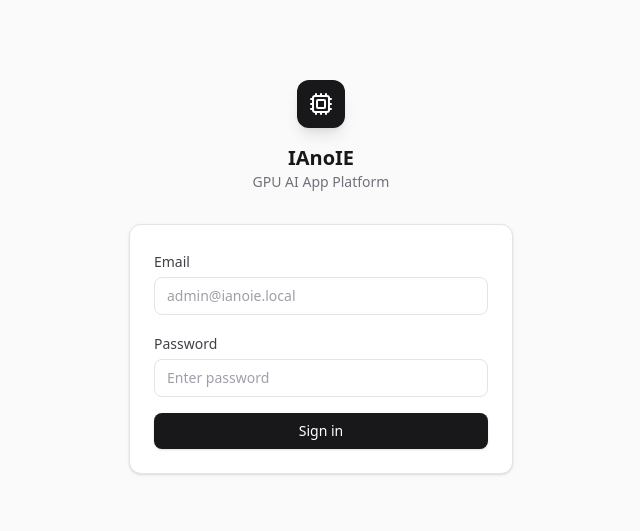
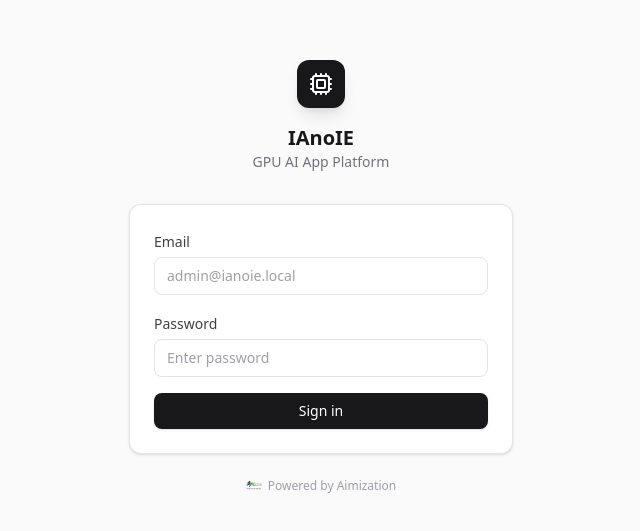
Before and after one commit to Proage-Desenvolvimento/IAnoIE, a React (Vite) app in the folder frontend/: page /login in a window 1280 px wide. Shown: the part 123-654 px from the top of the page, without its empty margins (319-959 px from the left). Built offline with nearby package versions, Linux system fonts and the light colour scheme; no server answers.

Commit message:
Logo AIMization

```diff
--- a/frontend/src/components/layout/Sidebar.tsx
+++ b/frontend/src/components/layout/Sidebar.tsx
@@ -63,6 +63,15 @@
           <LogOut className="h-4 w-4" />
           Sign out
         </button>
+        <a
+          href="https://aimization.com/"
+          target="_blank"
+          rel="noopener noreferrer"
+          className="flex items-center gap-1.5 px-3 py-2 text-xs text-zinc-400 hover:text-zinc-600 transition-colors"
+        >
+          <img src="/logo-aimization.png" alt="Aimization" className="h-4 w-4 rounded" />
+          Powered by Aimization
+        </a>
       </div>
     </aside>
   );
--- a/frontend/src/pages/LoginPage.tsx
+++ b/frontend/src/pages/LoginPage.tsx
@@ -66,6 +66,19 @@
             {login.isPending ? <><Spinner size="sm" /> Signing in...</> : "Sign in"}
           </Button>
         </form>
+
+        {/* Powered by */}
+        <div className="mt-6 flex justify-center">
+          <a
+            href="https://aimization.com/"
+            target="_blank"
+            rel="noopener noreferrer"
+            className="flex items-center gap-1.5 text-xs text-zinc-400 hover:text-zinc-600 transition-colors"
+          >
+            <img src="/logo-aimization.png" alt="Aimization" className="h-4 w-4 rounded" />
+            Powered by Aimization
+          </a>
+        </div>
       </div>
     </div>
   );
```
Also changed, not shown: frontend/public/logo-aimization.png (added).
